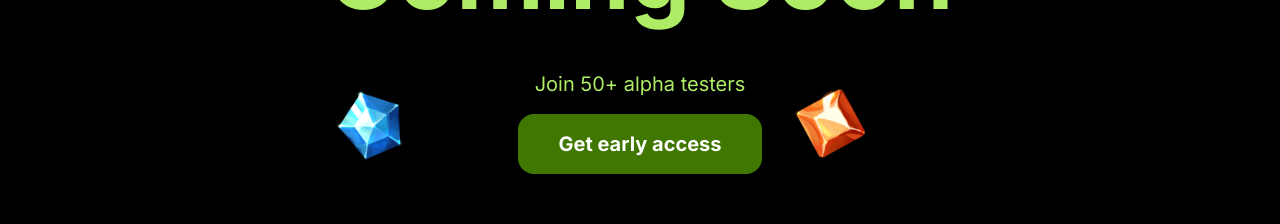
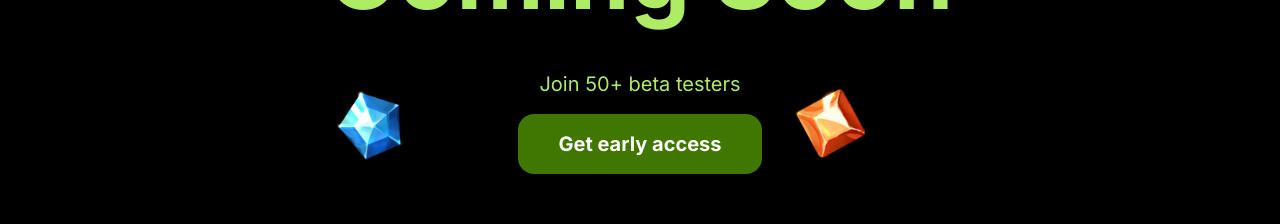
Before and after one commit to abhigyan-b/zipzap, a Next.js app: page / in a window 1280 px wide. Shown: the part 970-1194 px from the top of the page. Built offline with nearby package versions, Linux system fonts and the light colour scheme.

Commit message:
Update typo

```diff
--- a/src/components/home/components/ComingSoon.tsx
+++ b/src/components/home/components/ComingSoon.tsx
@@ -20,7 +20,7 @@ export const ComingSoon = () => {
     </div> */}
 
       <div className="flex flex-col items-center justify-center gap-4 justify-center text-lg md:text-xl text-light-green font-normal">
-        Join 50+ alpha testers
+        Join 50+ beta testers
         <button className="py-3 md:py-4 px-6 md:px-10 bg-dark-green text-white rounded-2xl font-bold">
           Get early access
         </button>
```
